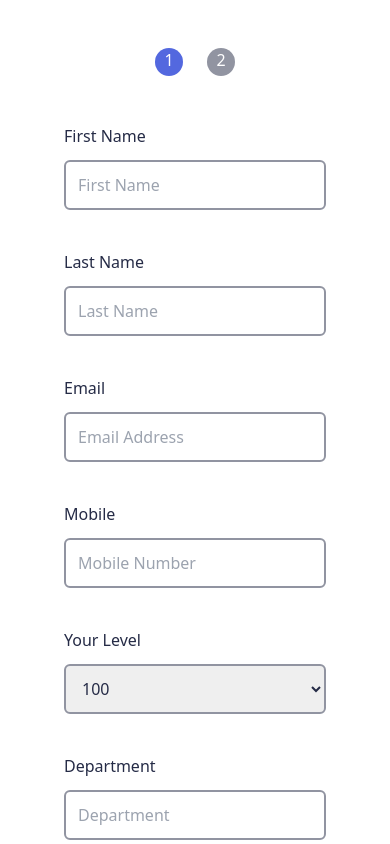
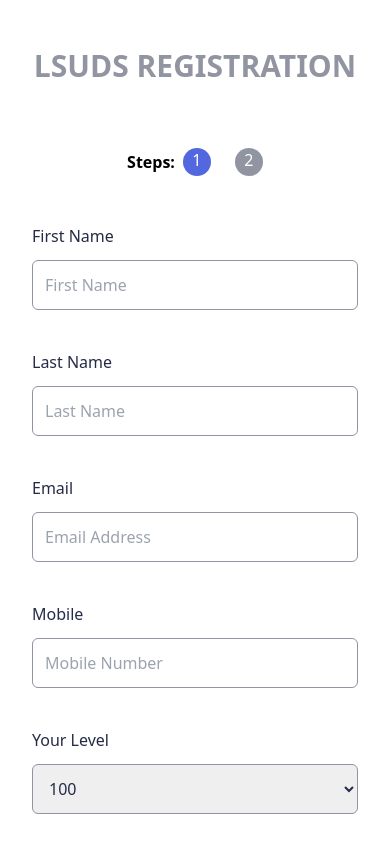
Before and after one commit to UC-HUB-HQ/LSUDS_REGISTRATION, a React (Vite) app: page / in a window 390 px wide. Shown: the top 844 px of the page. Built offline with nearby package versions, Linux system fonts and the light colour scheme.

Commit message:
adjusted mobile ui

```diff
--- a/src/App.jsx
+++ b/src/App.jsx
@@ -17,7 +17,10 @@ function App() {
   }
 
   return (
-    <div className="min-h-screen py-[6em] mobile:py-[3em]">
+    <div className="min-h-screen py-[4em] mobile:py-[3em]">
+      <section className="flex justify-center items-center mb-[4em]">
+        <h1 className="text-3xl font-bold text-grayishBlue">LSUDS REGISTRATION</h1>
+      </section>
       <section>
         <FormProgress stepOne={isStepOne} />
       </section>
--- a/src/components/FormProgress.jsx
+++ b/src/components/FormProgress.jsx
@@ -2,15 +2,16 @@ const FormProgress = ({stepOne}) => {
     return (
         <section className="grid grid-cols-4 items-center tab:justify-center tab:items-center tab:flex">
             <div className="progressLineActive"></div>
+            <h2 className="hidden mobile:block font-bold pr-2">Steps: </h2>
             <div className=" col-span-2 flexAlignCenter tab:gap-6">
                 <div className="flexAlignCenter">
                     <span className="progressNumberingActive">1</span>
-                    <h1 className="progressLabelActive">Applicant Basic Information</h1>
+                    <h1 className="progressLabelActive">Basic Information</h1>
                 </div>
                 <div className={ stepOne ? `progressLineDormant`: `progressLineActive` }></div>
                 <div className="flexAlignCenter mobile:w-full">
                     <span className={stepOne ? `progressNumberingDormant` :`progressNumberingActive`}>2</span>
-                    <h1 className= {stepOne ? `progressLabelDormant`: `progressLabelActive` } >LSUDS Interest Form</h1>
+                    <h1 className= {stepOne ? `progressLabelDormant`: `progressLabelActive` } >Interest Form</h1>
                 </div>
             </div>
             <div className={ stepOne ? `progressLineDormant tabView`: `progressLineActive `  }></div>
--- a/src/index.css
+++ b/src/index.css
@@ -36,7 +36,7 @@
 
 
 .form{
-    @apply shadow-lg w-[70%] mx-auto px-[6em] py-[4em] tab:px-[4em] mobile:w-full mobile:pt-0 mobile:shadow-none mobile:py-0
+    @apply shadow-lg w-[70%] mx-auto px-[6em] py-[4em] tab:px-[4em] mobile:w-full mobile:pt-0 mobile:shadow-none mobile:py-0 mobile:px-[2em]
 }
 
 .inputsContainer{
@@ -48,7 +48,7 @@
 }
 
 .inputField{
-    @apply border-2 border-grayishBlue rounded-md h-[50px] outline-none pl-3 text-[#252b46]
+    @apply border border-grayishBlue rounded-md h-[50px] outline-none pl-3 text-[#252b46]
 }
 
 .inputLabel{
@@ -56,9 +56,8 @@
 }
 
 textarea{
-    @apply border-2 border-grayishBlue rounded-md h-[150px] outline-none pl-3 text-[#252b46] mobile:h-[100px]
+    @apply border border-grayishBlue rounded-md h-[150px] outline-none pl-3 text-[#252b46] mobile:h-[100px]
 }
-
 
 .tabView{
     @apply tab:hidden
```
